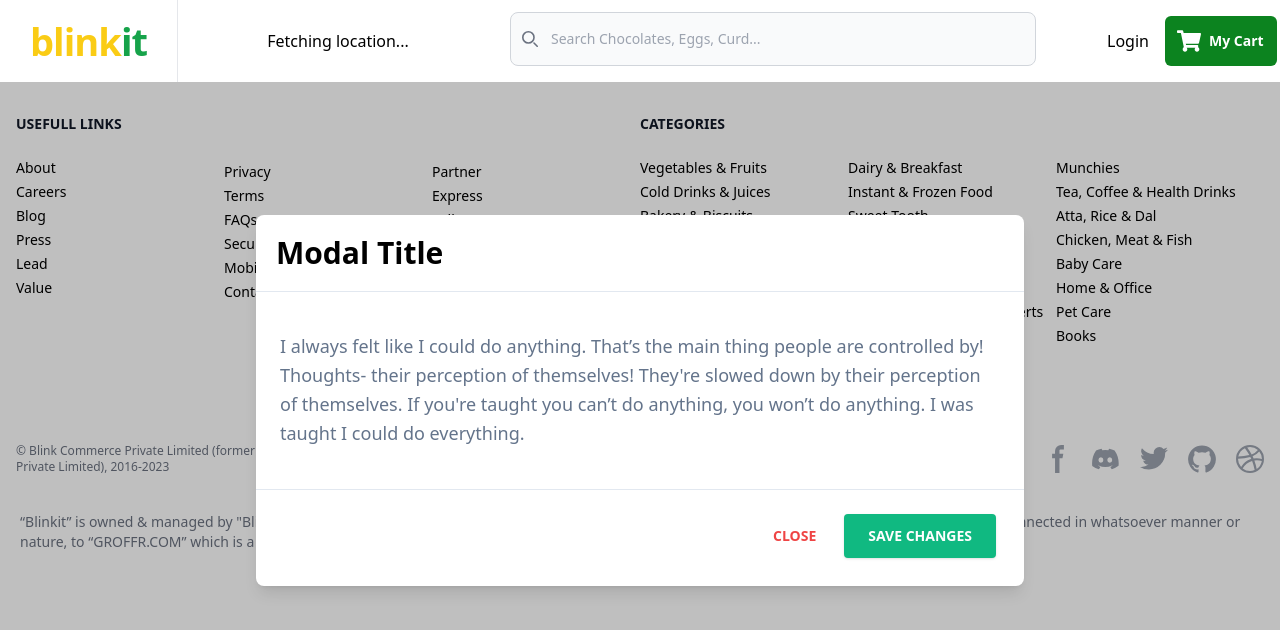
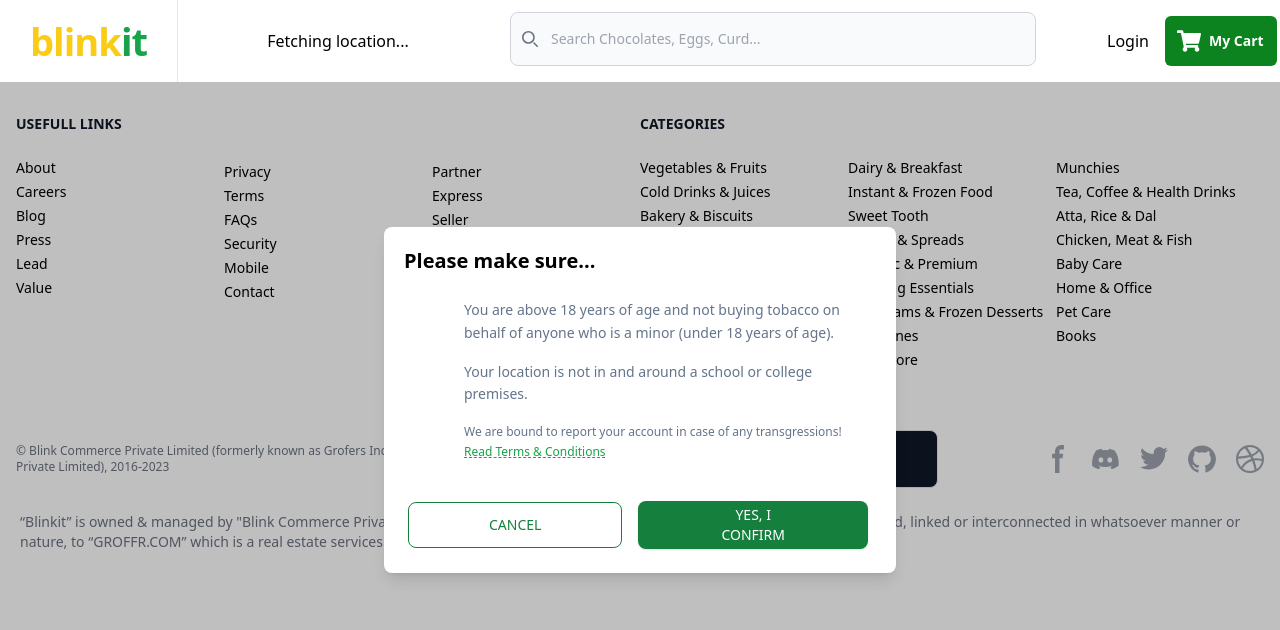
Before and after one commit to sanjayBst/BlinkIt, a React (Create React App) app: page /paan in a window 1280 px wide. Shown: the top 630 px of the page. Built offline with nearby package versions, Linux system fonts and the light colour scheme; no server answers; grey boxes are pictures that could not be loaded.

Commit message:
Modal completed

```diff
--- a/src/components/Pages/PaanCorner.js
+++ b/src/components/Pages/PaanCorner.js
@@ -1,24 +1,37 @@
 import React from "react";
+import { useNavigate } from "react-router-dom";
 
 const PaanCorner = () => {
+  const [showModal, setShowModal] = React.useState(true);
+
+  const navigate = useNavigate();
+
+  const homeHandler = () => {
+    console.log("Going to home...");
+    navigate("/");
+  };
+
+  const paanHandler = () => {
+    console.log("Going to paan...");
+    navigate("/grocery/paan");
+  };
 
   return (
     <>
-
-          <div
-            className="justify-center items-center flex overflow-x-hidden overflow-y-auto fixed inset-0 z-50 outline-none focus:outline-none"
-          >
-            <div className="relative w-auto my-6 mx-auto max-w-3xl">
+      {showModal ? (
+        <>
+          <div className="justify-center  items-center flex overflow-x-hidden overflow-y-auto fixed inset-0 z-50 outline-none focus:outline-none">
+            <div className="relative   max-w-lg  ">
               {/*content*/}
-              <div className="border-0 rounded-lg shadow-lg relative flex flex-col w-full bg-white outline-none focus:outline-none">
+              <div className="border-0 rounded-lg shadow-lg h-90 relative flex flex-col w-full bg-white outline-none focus:outline-none">
                 {/*header*/}
-                <div className="flex items-start justify-between p-5 border-b border-solid border-slate-200 rounded-t">
-                  <h3 className="text-3xl font-semibold">
-                    Modal Title
+                <div className="flex items-start justify-between p-5  rounded-t">
+                  <h3 className="text-xl font-semibold  mb-0 mt-0">
+                    Please make sure...
                   </h3>
                   <button
                     className="p-1 ml-auto bg-transparent border-0 text-black opacity-5 float-right text-3xl leading-none font-semibold outline-none focus:outline-none"
-                    // onClick={() => setShowModal(false)}
+                    onClick={() => setShowModal(false)}
                   >
                     <span className="bg-transparent text-black opacity-5 h-6 w-6 text-2xl block outline-none focus:outline-none">
                       ×
@@ -26,30 +39,39 @@
                   </button>
                 </div>
                 {/*body*/}
-                <div className="relative p-6 flex-auto">
-                  <p className="my-4 text-slate-500 text-lg leading-relaxed">
-                    I always felt like I could do anything. That’s the main
-                    thing people are controlled by! Thoughts- their perception
-                    of themselves! They're slowed down by their perception of
-                    themselves. If you're taught you can’t do anything, you
-                    won’t do anything. I was taught I could do everything.
+                <div className="relative pl-20 pr-8 flex-auto">
+                  <p className="my-0 text-slate-500 text-sm  leading-relaxed">
+                    You are above 18 years of age and not buying tobacco on
+                    behalf of anyone who is a minor (under 18 years of age).
+                  </p>
+                  <p className="my-4 text-slate-500 text-sm leading-relaxed">
+                    Your location is not in and around a school or college
+                    premises.
+                  </p>
+                  <p className="my-4 text-slate-500 text-xs leading-relaxed">
+                    We are bound to report your account in case of any
+                    transgressions!
+                    <div className="text-green-600 underline decoration-dashed cursor-pointer">
+
+                    <p >Read Terms & Conditions </p>
+                    </div>
                   </p>
                 </div>
                 {/*footer*/}
-                <div className="flex items-center justify-end p-6 border-t border-solid border-slate-200 rounded-b">
+                <div className="flex items-center justify-end p-6  rounded-b">
                   <button
-                    className="text-red-500 background-transparent font-bold uppercase px-6 py-2 text-sm outline-none focus:outline-none mr-1 mb-1 ease-linear transition-all duration-150"
+                    className="text-green-700 background-transparent  border border-green-700 hover:bg-green-700  hover:text-white uppercase px-20 py-3 text-sm outline-none focus:outline-none mr-4 mb-0 ease-linear transition-all duration-150 rounded-lg"
                     type="button"
-                    // onClick={() => setShowModal(false)}
+                    onClick={homeHandler}
                   >
-                    Close
+                    Cancel
                   </button>
                   <button
-                    className="bg-emerald-500 text-white active:bg-emerald-600 font-bold uppercase text-sm px-6 py-3 rounded shadow hover:shadow-lg outline-none focus:outline-none mr-1 mb-1 ease-linear transition-all duration-150"
+                    className="bg-green-700 hover:bg-green-600 text-white active:bg-emerald-600 uppercase text-sm px-20 py-1 shadow hover:shadow-lg outline-none focus:outline-none mr-1 mb-0 ease-linear transition-all duration-150 rounded-lg"
                     type="button"
-                    // onClick={() => setShowModal(false)}
+                    onClick={paanHandler}
                   >
-                    Save Changes
+                    Yes, I confirm
                   </button>
                 </div>
               </div>
@@ -57,7 +79,9 @@
           </div>
           <div className="opacity-25 fixed inset-0 z-40 bg-black"></div>
         </>
-  )
-}
+      ) : null}
+    </>
+  );
+};
 
 export default PaanCorner;
```
